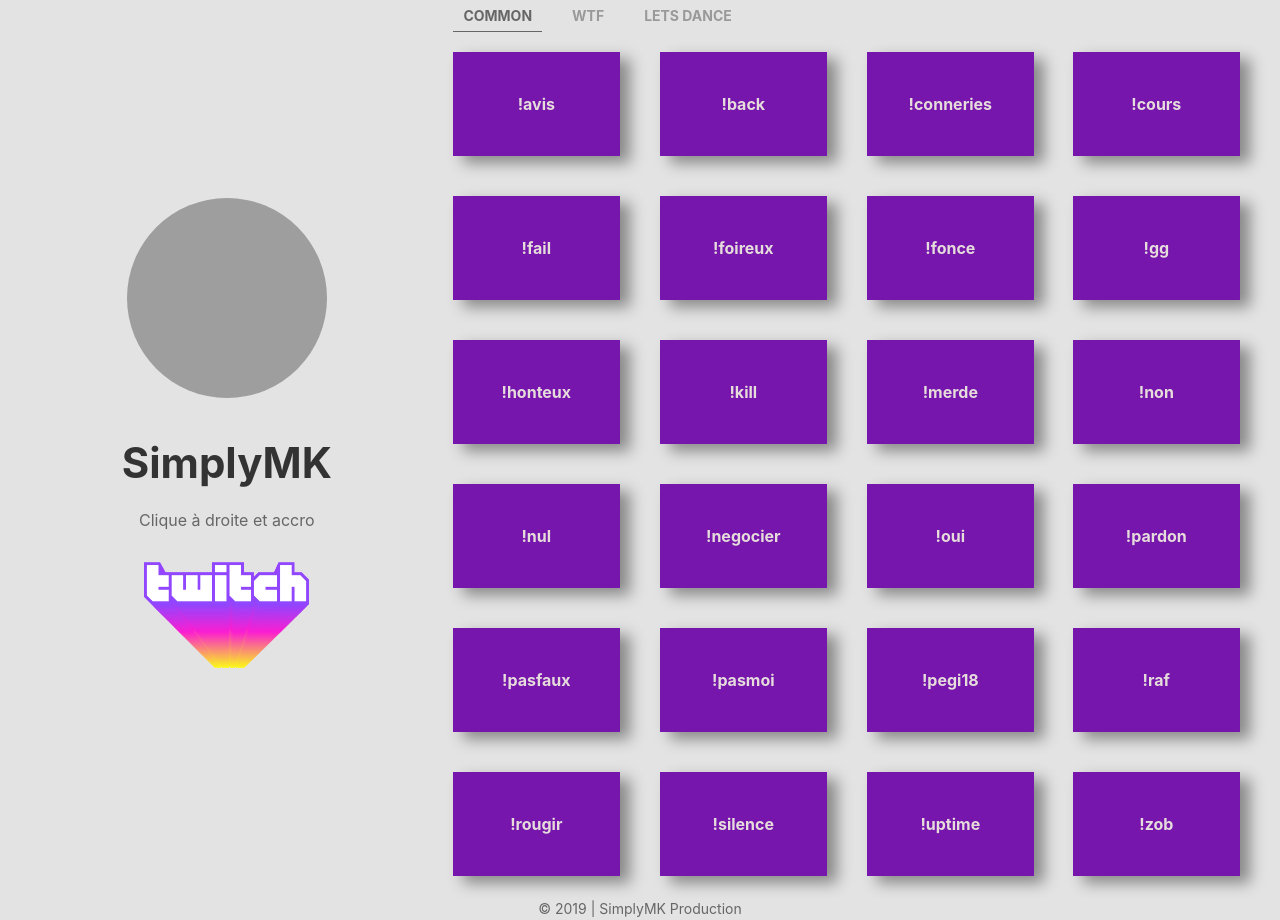
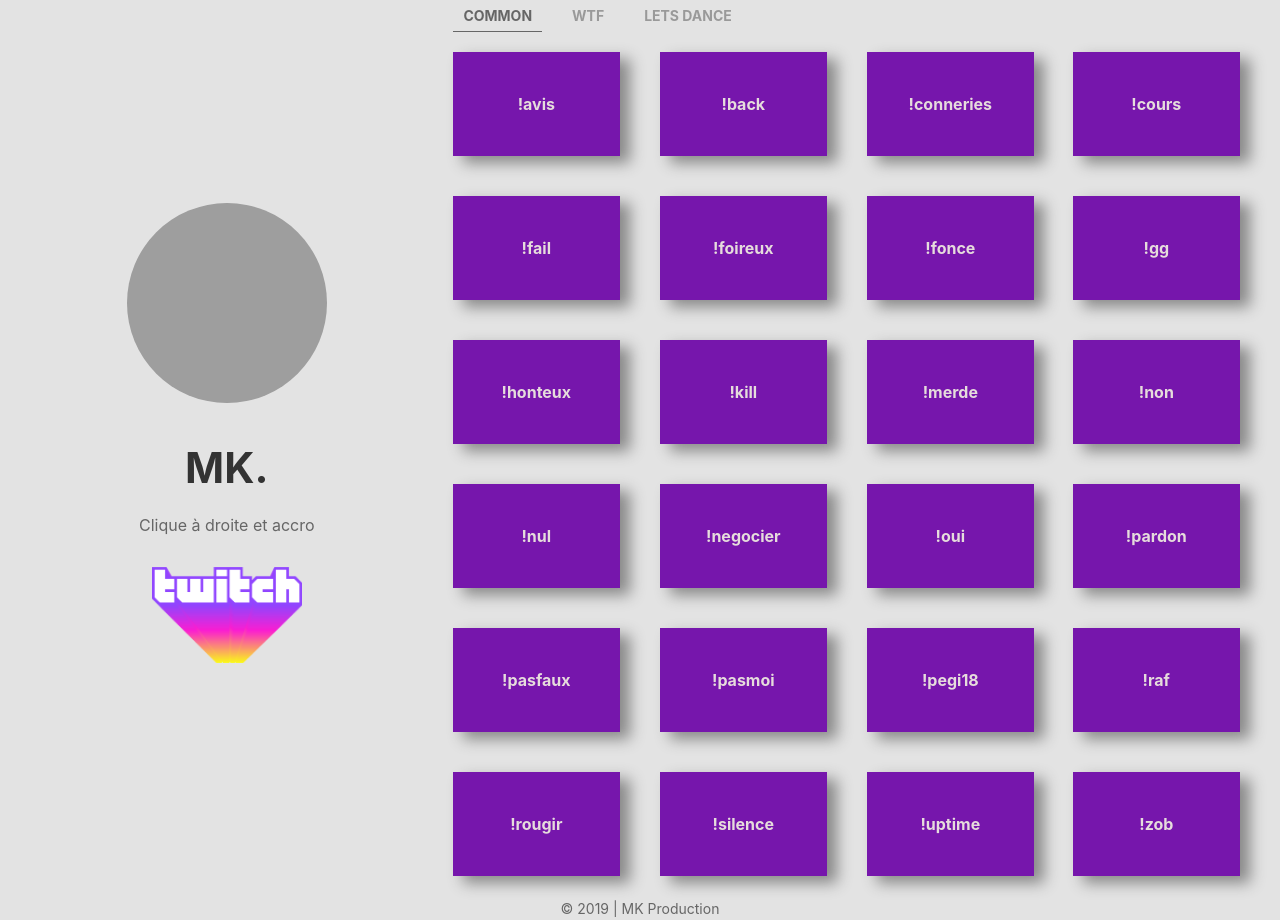
Before and after one commit to SimplyMK/simplymk.github.io, a plain HTML site: page index.html in a window 1280 px wide. Drawn offline with nearby package versions, Linux system fonts and the light colour scheme; grey boxes are pictures that could not be loaded.

Commit message:
Changement de nom

```diff
--- a/assets/js/app.js
+++ b/assets/js/app.js
@@ -19,7 +19,7 @@ var options = {
     "Plutôt P'tit Bambou ou Gros Roseau ?",
     "Clique à droite et accroche ton slip !",
     "Si c'est cassé c'est pas ma faute !",
-    "(Ou p'têt bien qu'si...)"
+    "Ou p'têt bien qu'si..."
   ],
   typeSpeed: 50,
   backSpeed: 20,
--- a/index.html
+++ b/index.html
@@ -3,7 +3,7 @@
 	<head>
 		<meta charset="utf-8">
 		<meta name="viewport" content="width=device-width, initial-scale=1">
-		<title>SimplyMK</title>
+		<title>MK GiantPanda</title>
 		<link rel="icon" href="images/favicon.ico">
 		<!-- CSS FILES -->
 		<link rel="stylesheet" type="text/css" href="https://cdnjs.cloudflare.com/ajax/libs/uikit/3.2.0/css/uikit.min.css">
@@ -20,13 +20,13 @@
               <!-- TEXT -->
               <div class="uk-container uk-container-small uk-text-center" data-uk-scrollspy="target: > .animate; cls: uk-animation-slide-bottom-small uk-invisible; delay: 300">
                 <img src="images/SimplyMK.jpg" alt="simply" class="uk-border-circle" style="height: 200px; width: 200px; object-fit: cover;">
-                <h1 class="uk-heading-primary animate uk-invisible" style="font-weight: 700;">SimplyMK</h1>
+                <h1 class="uk-heading-primary animate uk-invisible" style="font-weight: 700;">MK.</h1>
                 <div class="uk-width-4-5@m uk-margin-auto animate uk-invisible">
                   <p class="lead random-sentences" style="min-height: 24px;"></p>
                 </div>
 
-                <a href="https://www.twitch.tv/simplymk/" target="blank" class="uk-button" style="padding-top: 10px; padding-bottom: 10px;">
-                  <img src="images/social/twitch-extruded.png" alt="Twitch logo" style="max-width: 165px;">
+                <a href="https://www.twitch.tv/mk_giantpanda/" target="blank" class="uk-button" style="padding-top: 10px; padding-bottom: 10px;">
+                  <img src="images/social/twitch-extruded.png" alt="Twitch logo" style="max-width: 150px;">
                 </a>
 
               </div>
@@ -349,7 +349,7 @@
       </div>
       <!-- FOOT -->
       <div class="uk-text-center">
-        <span class="uk-text-small uk-text-center">© 2019 | SimplyMK Production</span>
+        <span class="uk-text-small uk-text-center">© 2019 | MK Production</span>
       </div>
       <!-- /FOOT -->
     </div>
```
